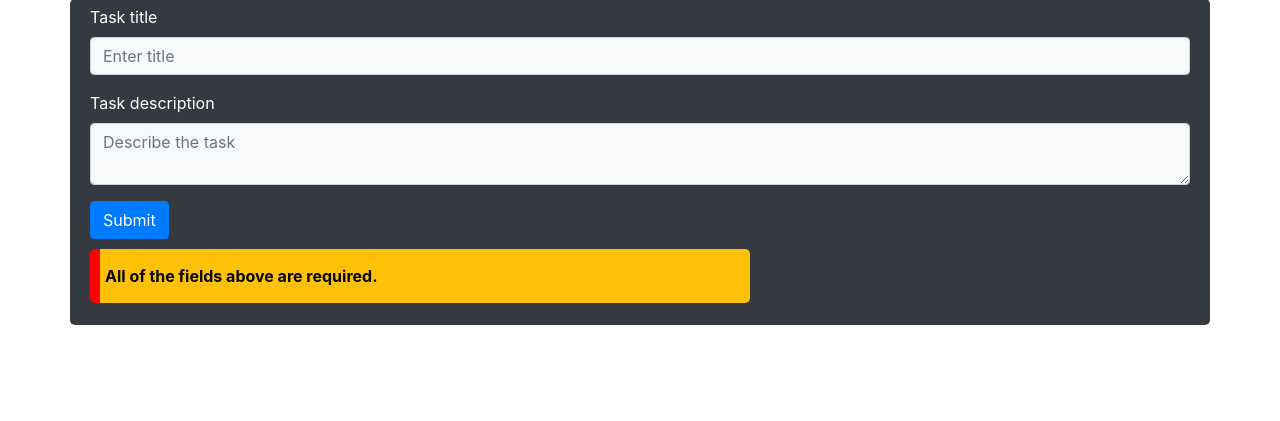
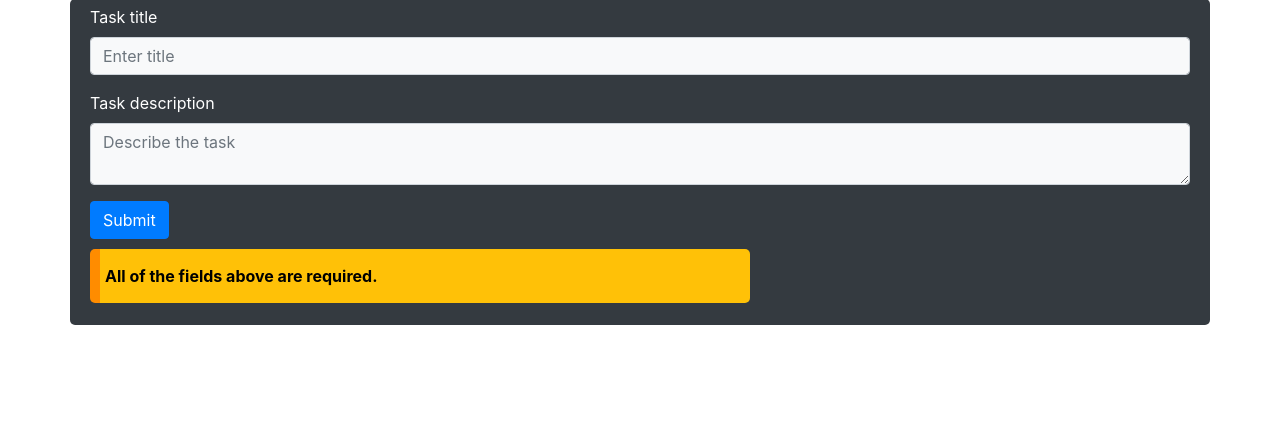
Before and after one commit to OviCT/task-penguin-2.0, a PHP site: page /add-view/add-view.php in a window 1280 px wide. Shown: the part 67-488 px from the top of the page. Run offline with PHP 8.4, Linux system fonts and the light colour scheme.

Commit message:
update style.css

```diff
--- a/Style/style.css
+++ b/Style/style.css
@@ -20,7 +20,7 @@
 }
 .warning-box {
 	padding: 15px 5px;
-	border-left: 10px solid red;
+	border-left: 10px solid #FF8C00;
 	border-radius: 5px;
 	margin-top: 10px;
 	color: black;
```
